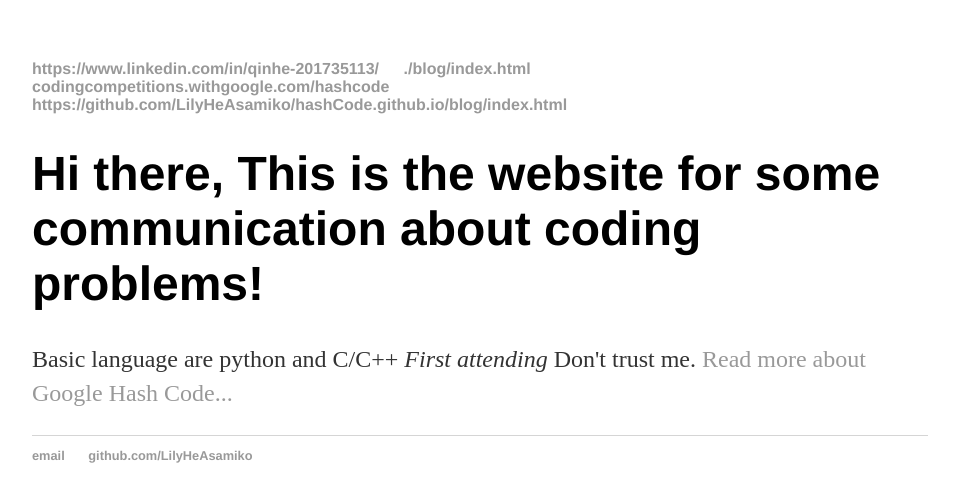
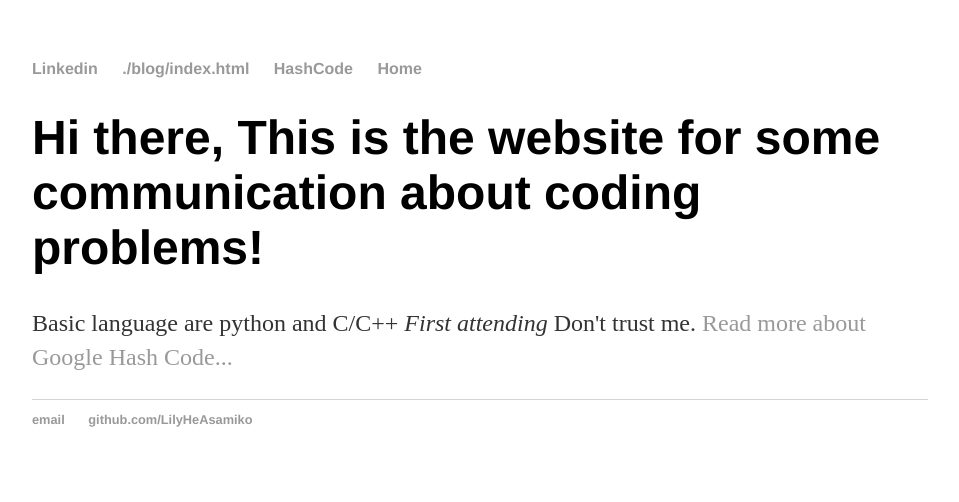
Before and after one commit to LilyHeAsamiko/hashCode.github.io, a Jekyll site: the page index.html, which Jekyll copies as it is, in a window 1280 px wide. Shown: the top 502 px of the page, without its empty margins (160-1119 px from the left). Built offline with Jekyll 4.4.1, drawn with Linux system fonts in a browser that asks for light colours.

Commit message:
Update index.html

```diff
--- a/index.html
+++ b/index.html
@@ -8,10 +8,10 @@
 	<body>
 		<nav>
     		<ul>
-        		<li><a href="Linkedin">https://www.linkedin.com/in/qinhe-201735113/</a></li>
+        		<li><a href="https://www.linkedin.com/in/qinhe-201735113/">Linkedin</a></li>
 	        	<li><a href="/about">./blog/index.html</a></li>
-        		<li><a href="HashCode">codingcompetitions.withgoogle.com/hashcode</a></li>
-        		<li><a href="Home">https://github.com/LilyHeAsamiko/hashCode.github.io/blog/index.html</a></li>
+        		<li><a href="codingcompetitions.withgoogle.com/hashcode">HashCode</a></li>
+        		<li><a href="https://github.com/LilyHeAsamiko/hashCode.github.io/blog/index.html">Home</a></li>
     		</ul>
 		</nav>
 		<div class="container">
```
